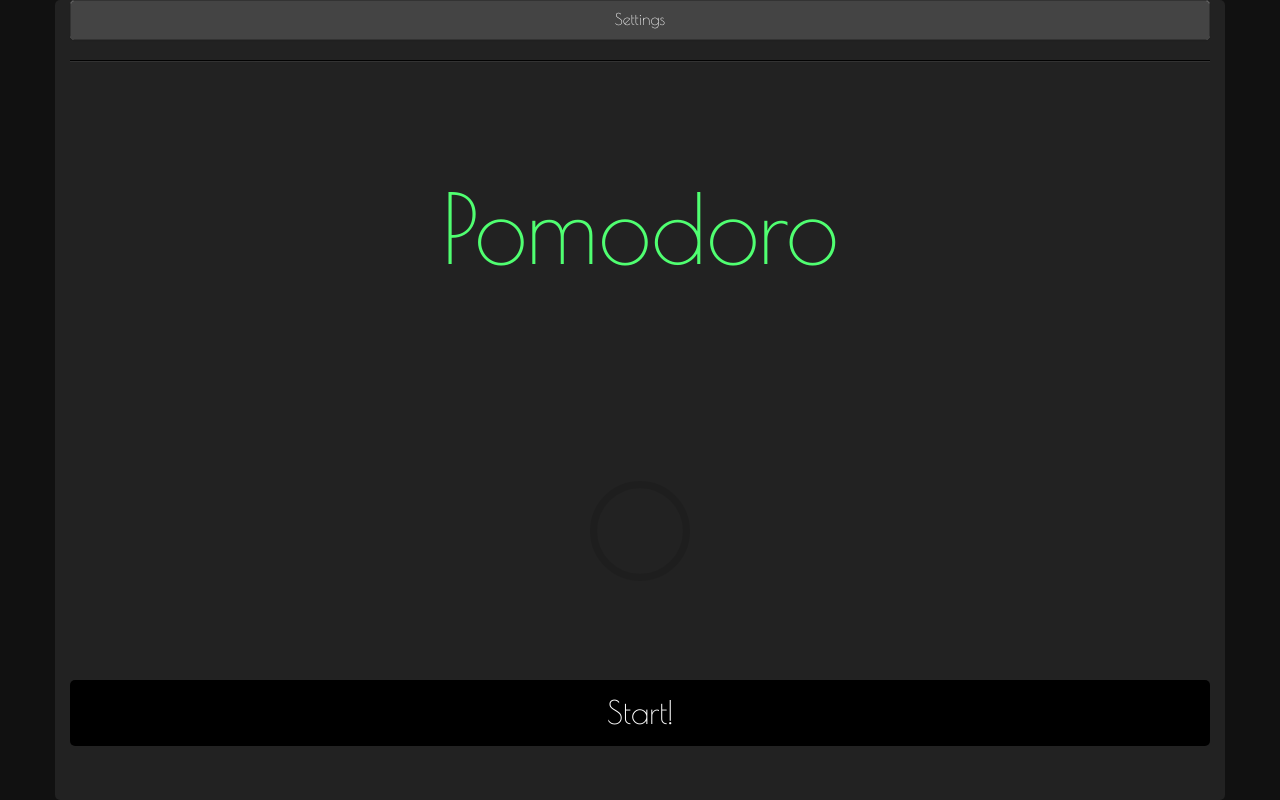
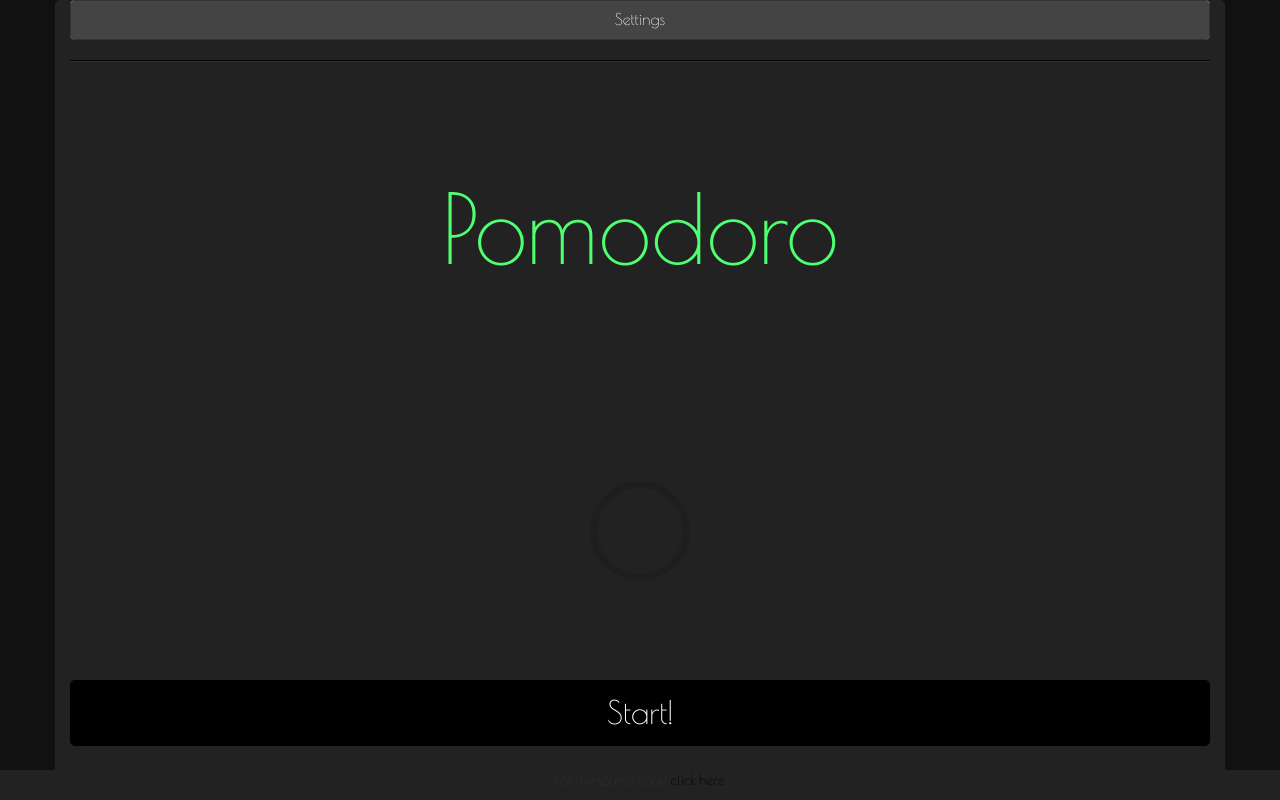
Before and after one commit to St3ps/Pomodoro, a plain HTML site: page public/index.html in a window 1280 px wide. Drawn offline with nearby package versions, Linux system fonts and the light colour scheme.

Commit message:
added footer

```diff
--- a/public/css/app.css
+++ b/public/css/app.css
@@ -23,6 +23,19 @@ body {
   height: 100%;
   background-color: #111;
   overflow: hidden; }
+
+footer {
+
+  text-align: center;
+  background-color: #222;
+  height: 30px;
+  position: absolute;
+  bottom: 0;
+  left: 0;
+  width: 100%;
+
+
+}
 
 hr {
   background-color: transparent;
--- a/public/index.html
+++ b/public/index.html
@@ -54,7 +54,7 @@
 </div>
 
 
-
+<footer>For the source code <a href="https://github.com/St3ps/Pomodoro/" target="_blank">click here</a></footer>
 
 
 <!--script for date-like objects---->
```
Also changed, not shown: 2 other files.
